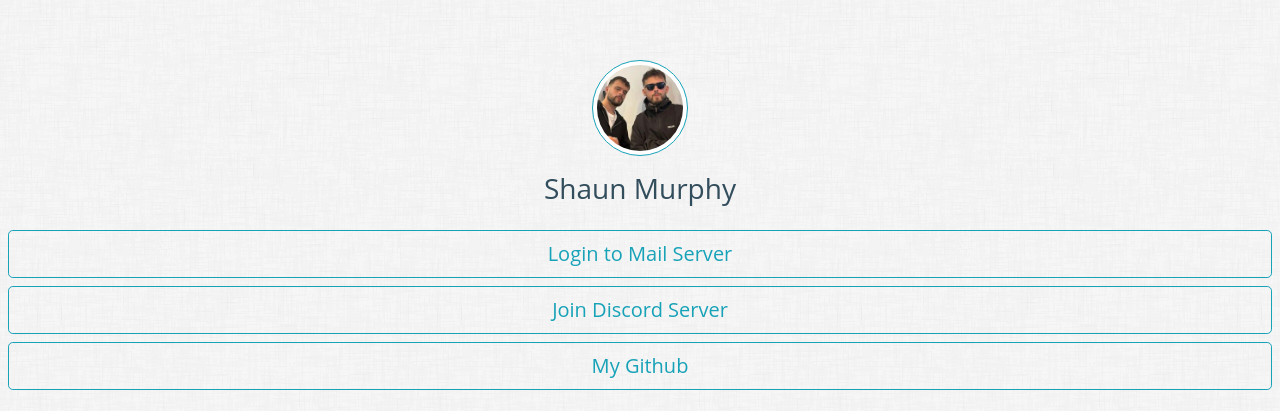
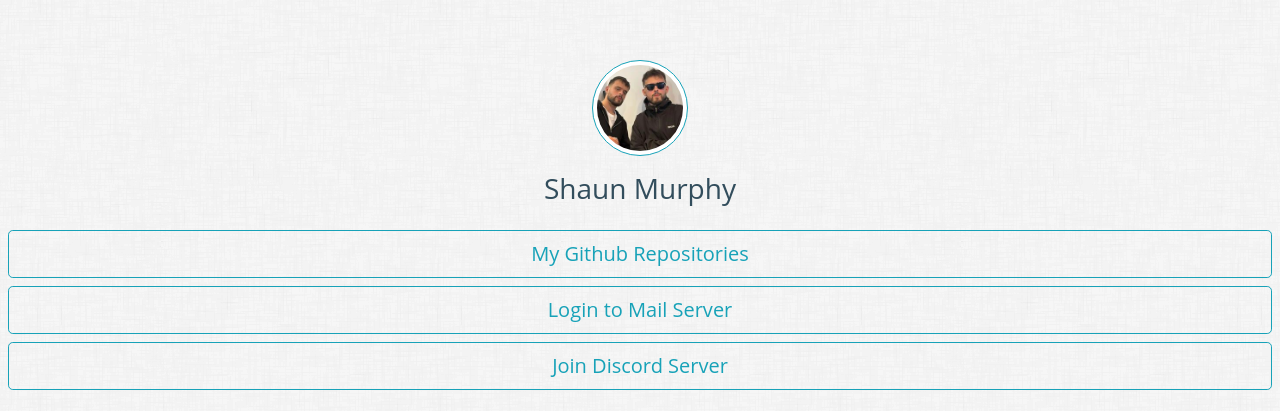
Before and after one commit to ShaunMurphy21/website, a plain HTML site: page index.html in a window 1280 px wide. Shown: the part 155-566 px from the top of the page. Drawn offline with nearby package versions, Linux system fonts and the light colour scheme.

Commit message:
Update index.html

```diff
--- a/index.html
+++ b/index.html
@@ -31,9 +31,9 @@
         </div>
         <div class="row justify-content-center mx-2">
             <!-- ((4)) - Buttons blocks - you can add as many as you want -->
+            <a href="https://github.com/ShaunMurphy21" class="btn btn-outline-info btn-lg btn-block">My Github Repositories</a>
             <a href="http://mail.smurphy.uk" class="btn btn-outline-info btn-lg btn-block">Login to Mail Server</a>
             <a href="https://discord.gg/nKU97RyV" class="btn btn-outline-info btn-lg btn-block">Join Discord Server</a>
-            <a href="https://github.com/ShaunMurphy21" class="btn btn-outline-info btn-lg btn-block">My Github</a>
         </div>
 
         <div class="row justify-content-center mt-4">
```
